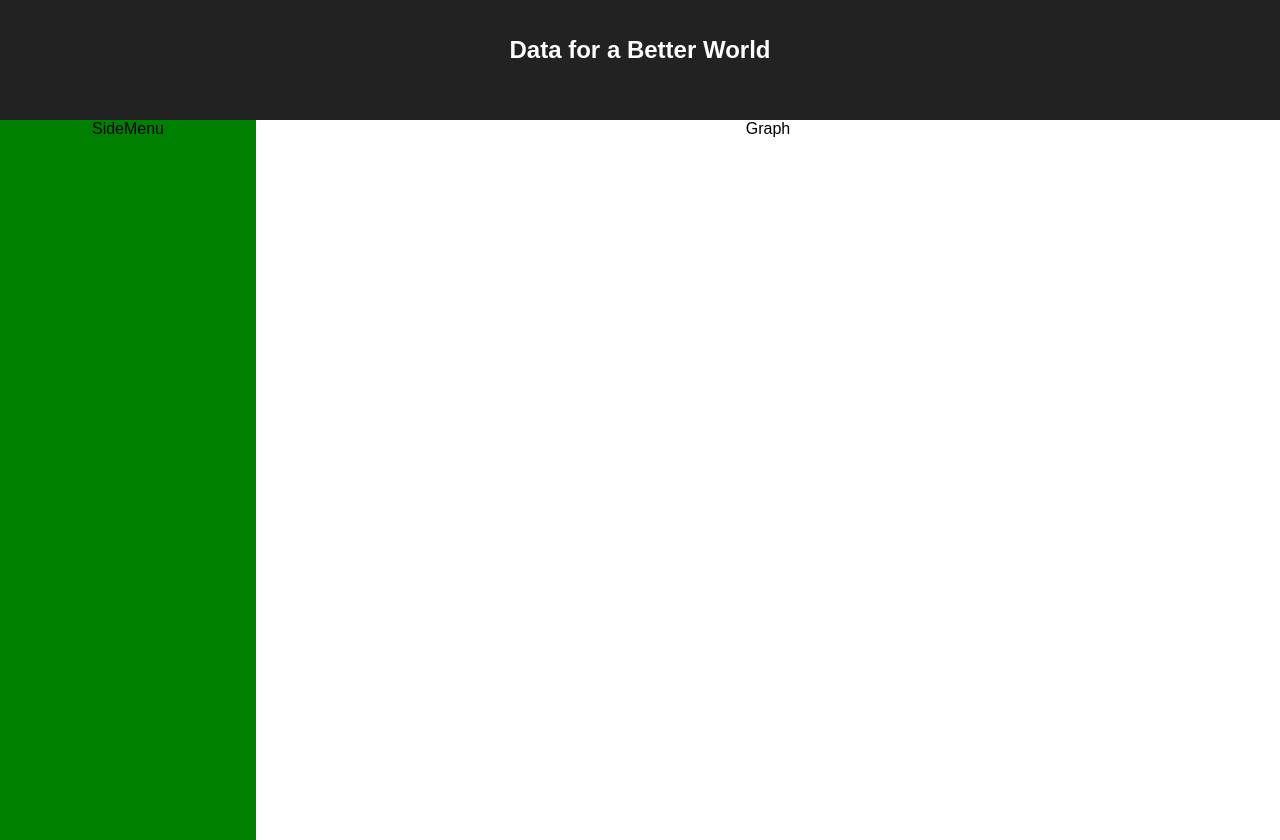
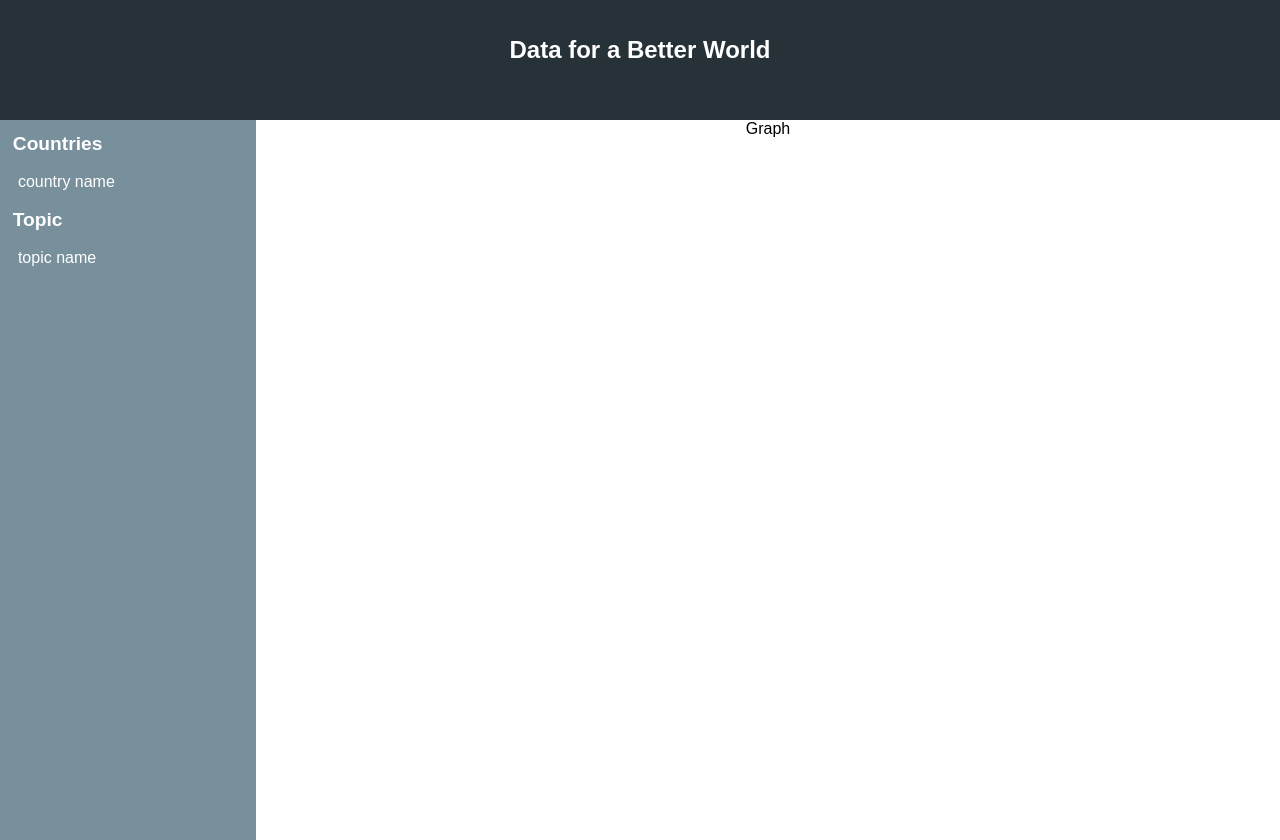
Before and after one commit to necoline/world-bank-hackathon, a React (Create React App) app in the folder womenWhoCode/world-bank/: page / in a window 1280 px wide. Built offline with nearby package versions, Linux system fonts and the light colour scheme.

Commit message:
colors and font

```diff
--- a/womenWhoCode/world-bank/src/App.css
+++ b/womenWhoCode/world-bank/src/App.css
@@ -3,10 +3,11 @@
 }
 
 .App-header {
-  background-color: #222;
+  background-color: #263238;
   height: 10vh;
   padding: 20px;
   color: white;
+  font-family: Eurostile, sans-serif;
 }
 
 .App-title {
@@ -18,9 +19,27 @@
 }
 
 .side-menu {
-  background-color: green;
+  background-color: #78909C;
   width: 20vw;
   height: 90vh;
   float: left;
   margin-top: 0;
 }
+
+.menu-title {
+  font-family: Eurostile, sans-serif;
+  color: white;
+  font-size: 1.2em;
+  font-weight: bold;
+  text-align: left;
+  padding: 5%;
+}
+
+.menu-sub-title {
+  font-family: Eurostile, sans-serif;
+  color: white;
+  font-size: 1em;
+  text-align: left;
+  padding: 2%;
+  margin-left: 5%;
+}
--- a/womenWhoCode/world-bank/src/SideMenu.js
+++ b/womenWhoCode/world-bank/src/SideMenu.js
@@ -5,7 +5,10 @@ class SideMenu extends Component {
   render() {
     return (
       <div>
-        SideMenu
+        <div className="menu-title">Countries</div>
+        <div className="menu-sub-title">country name</div>
+        <div className="menu-title">Topic</div>
+        <div className="menu-sub-title">topic name</div>
       </div>
     );
   }
```
